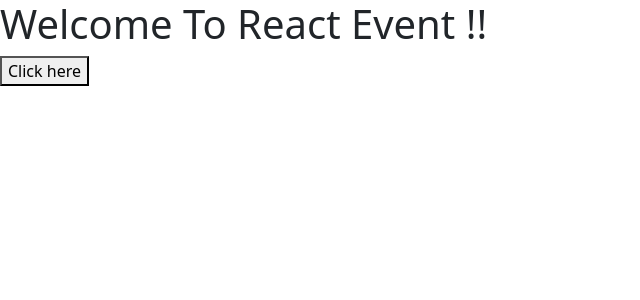
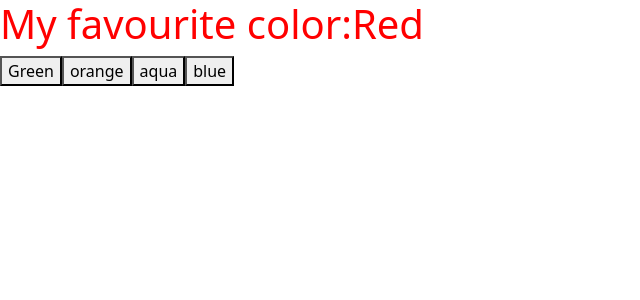
Before and after one commit to Kamlesh7049/React-Projects, a React (Vite) app in the folder reactjs/: page / in a window 1280 px wide. Shown: the top 300 px of the page, without its empty margins (0-640 px from the left). Built offline with nearby package versions, Linux system fonts and the light colour scheme.

Commit message:
Use State

```diff
--- a/reactjs/src/App.jsx
+++ b/reactjs/src/App.jsx
@@ -1,13 +1,16 @@
+
+import { useState } from "react";
 const App=()=>{
-  const display=()=>{
-    alert("This is my event!!");
+  const [color,setColor]=useState("Red");
 
-  }
   return(
     <>
 
-    <h1>Welcome To  React Event !!</h1>
-    <button onClick={display}>Click here</button>
+    <h1 style={{color:color}}>My favourite color:{color}</h1>
+    <button onClick={()=>{setColor("green")}}>Green</button>
+    <button onClick={()=>{setColor("orange")}}>orange</button>
+    <button onClick={()=>{setColor("aqua")}}>aqua</button>
+    <button onClick={()=>{setColor("blue")}}>blue</button>
     </>
   )
 }
```
